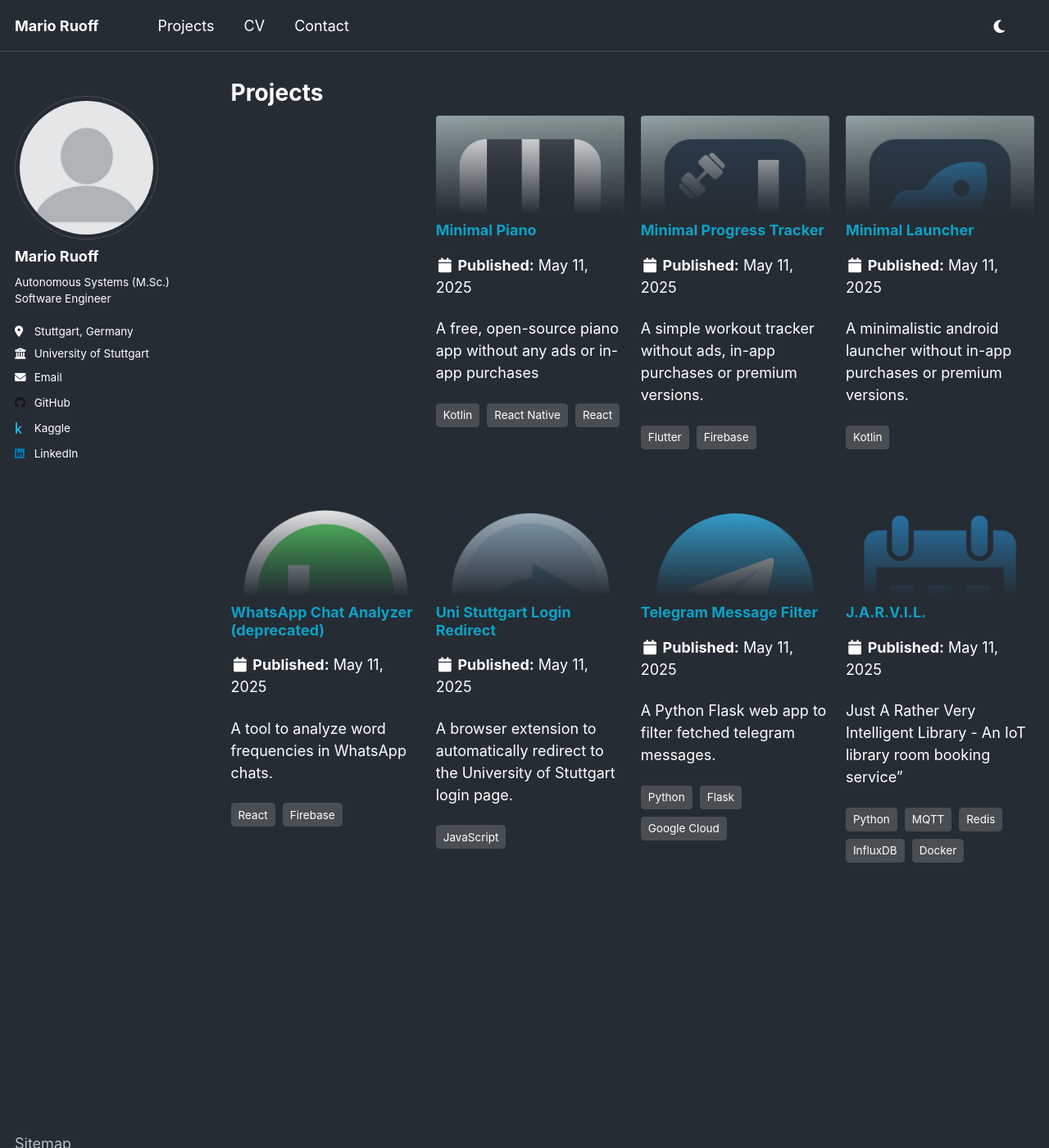
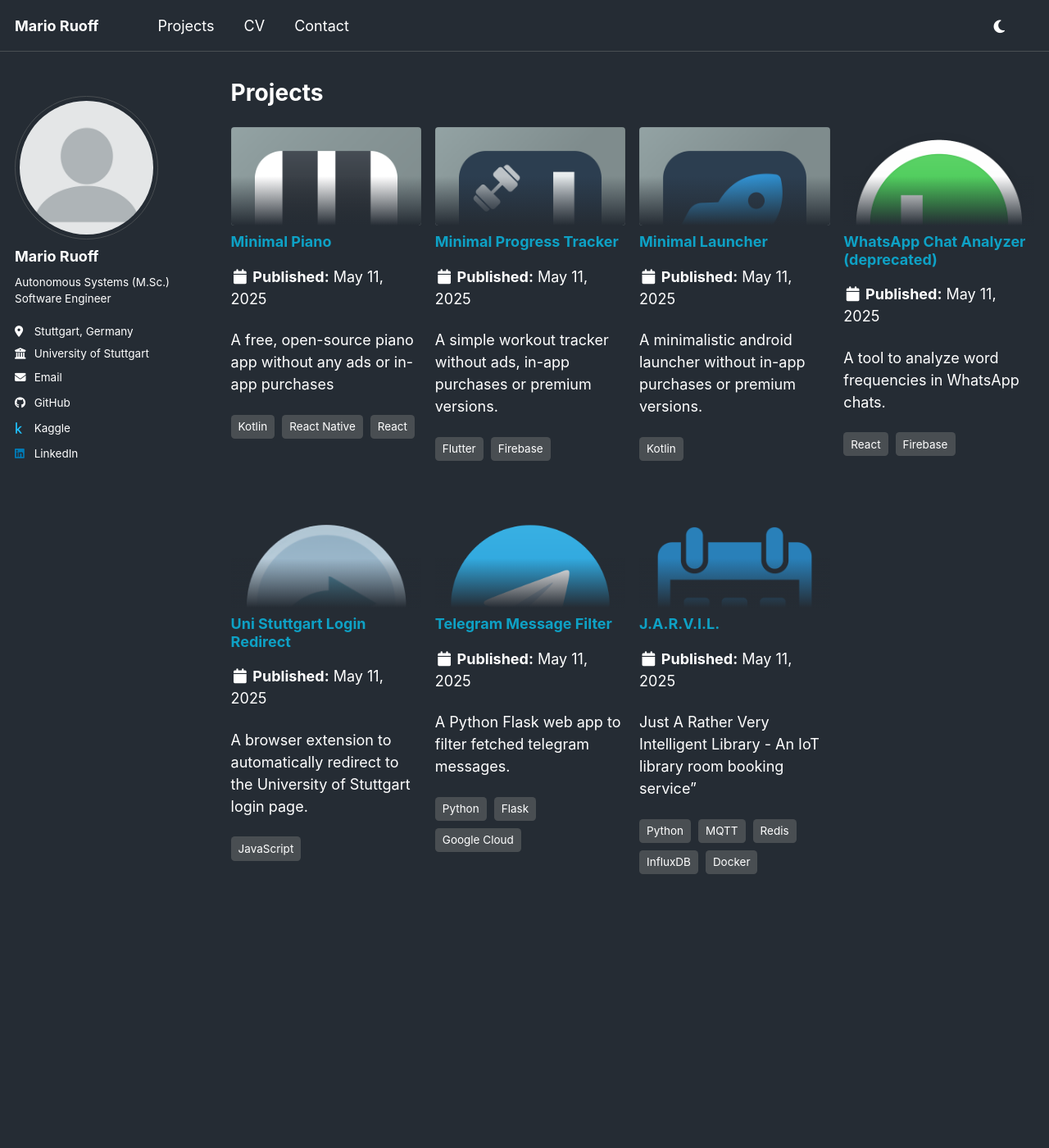
Before and after one commit to mario-ruoff/mario-ruoff.github.io, a Jekyll site: the page built from _pages/portfolio.md, in a window 1280 px wide and 1400 px high. Shown: the whole window at 82% size. Built offline with Jekyll 4.4.1, drawn with Linux system fonts in a browser that asks for light colours.

Commit message:
Change grid layout

```diff
--- a/_layouts/archive.html
+++ b/_layouts/archive.html
@@ -15,10 +15,21 @@
 <div id="main" role="main">
   {% include sidebar.html %}
 
-  <div class="archive">
+
+  <div class="main__content">
+    {% unless page.header.overlay_color or page.header.overlay_image %}
+      <h1 class="page__title">{{ page.title }}</h1>
+    {% endunless %}
+
+    <div class="archive">
+      {{ content }}
+    </div>
+  </div>
+</div>
+  <!-- <div class="archive">
     {% unless page.header.overlay_color or page.header.overlay_image %}
       <h1 class="page__title">{{ page.title }}</h1>
     {% endunless %}
     {{ content }}
   </div>
-</div>
+</div> -->
--- a/_pages/portfolio.md
+++ b/_pages/portfolio.md
@@ -8,5 +8,5 @@
 {% include base_path %}
 
 {% for post in site.portfolio %}
-  {% include archive-single-portfolio.html type="grid" %}
+    {% include archive-single-portfolio.html type="grid" %}
 {% endfor %}
--- a/_sass/_themes.scss
+++ b/_sass/_themes.scss
@@ -84,7 +84,7 @@
 $facebook-color             : #3b5998;
 $flickr-color               : #ff0084;
 $foursquare-color           : #0072b1;
-$github-color               : #171516;
+$github-color               : val(--global-text-color);
 $google-plus-color          : #dd4b39;
 $instagram-color            : #517fa4;
 $kaggle-color               : #20c0ff;
--- a/_sass/layout/_archive.scss
+++ b/_sass/layout/_archive.scss
@@ -2,7 +2,7 @@
    ARCHIVE
    ========================================================================== */
 
-.archive {
+.main__content {
   margin-bottom: 2em;
 
   @include breakpoint($medium) {
@@ -95,7 +95,7 @@
     bottom: 0;
     left: 0;
     width: 100%;
-    height: 100%; // You can adjust this height as needed for a shorter overlay
+    height: 50%;
     background: linear-gradient(to top, var(--global-bg-color), transparent);
     pointer-events: none;
   }
@@ -156,7 +156,7 @@
   }
 
   @include breakpoint($small) {
-    @include gallery(5 of 10);
+    @include gallery(6 of 12);
     .archive__item-teaser {
       max-height: 200px;
     }
@@ -165,7 +165,7 @@
   @include breakpoint($medium) {
     margin-left: 0; /* reset before mixin does its thing*/
     margin-right: 0; /* reset before mixin does its thing*/
-    @include gallery(2.5 of 10);
+    @include gallery(3 of 12);
 
     .archive__item-teaser {
       max-height: 120px;
--- a/_sass/layout/_page.scss
+++ b/_sass/layout/_page.scss
@@ -36,6 +36,7 @@
 
 .page__title {
   margin-top: 0;
+  margin-bottom: 1em;
   line-height: 1;
 
   & + .page__meta {
```
